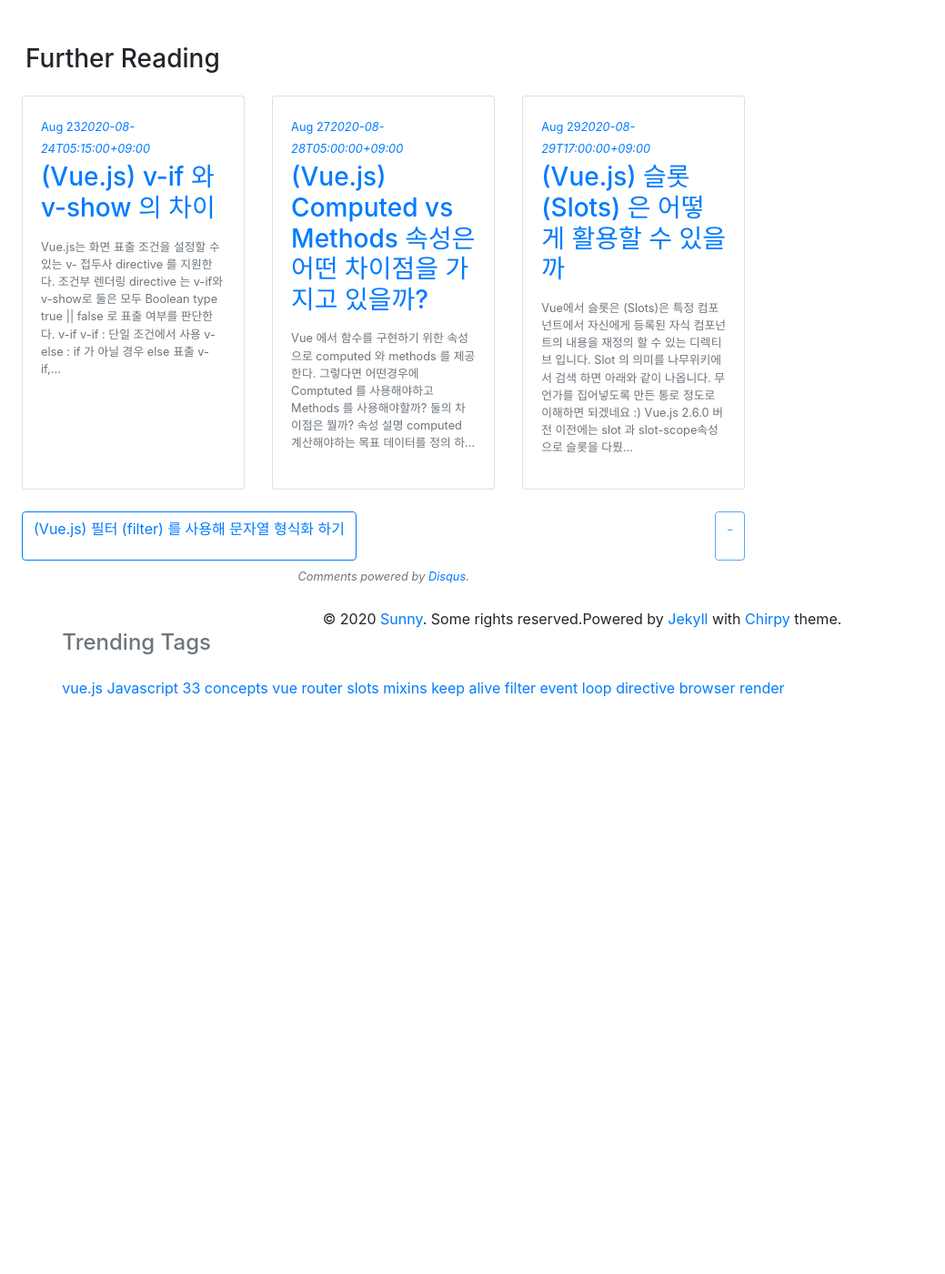
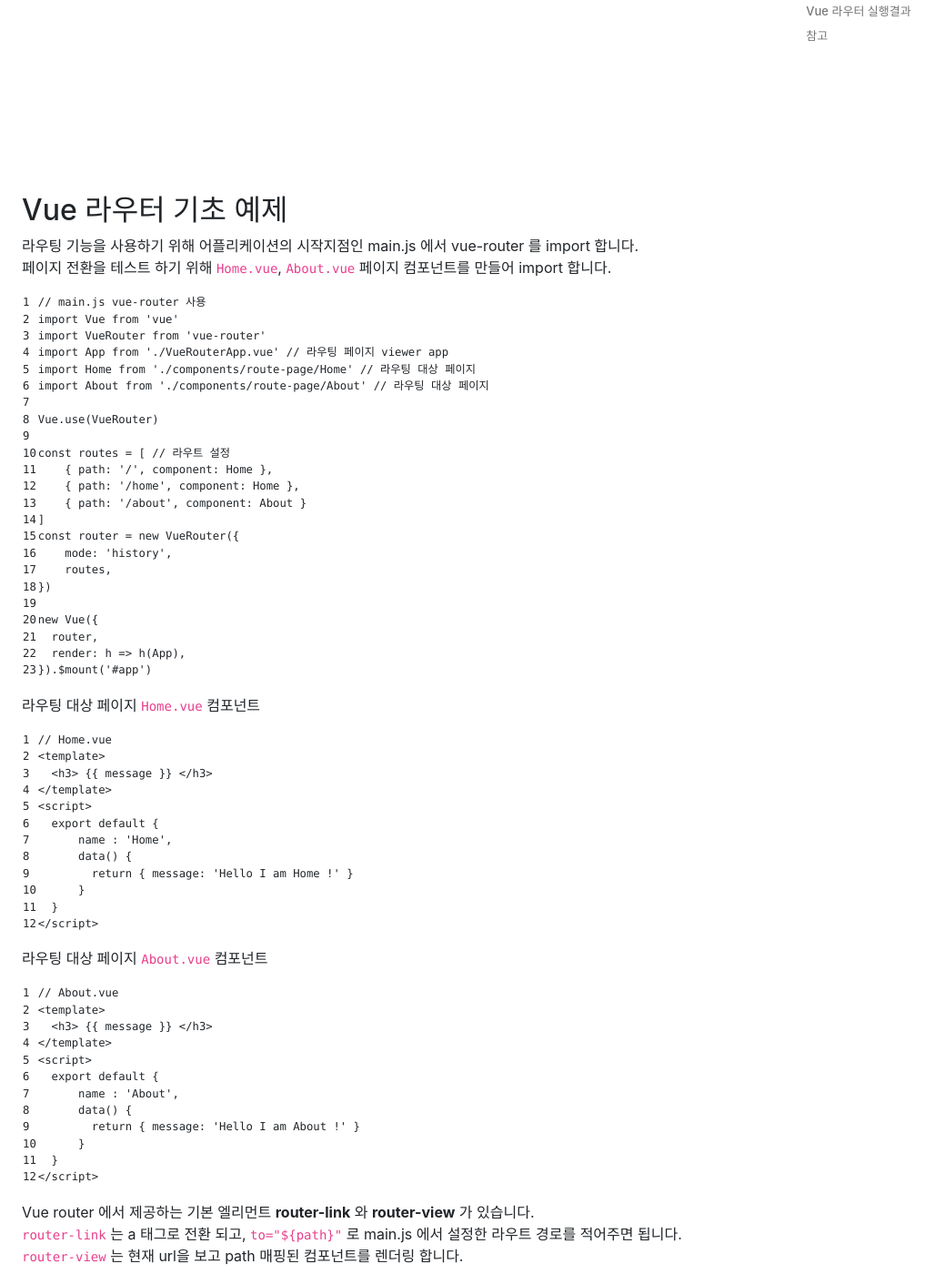
Before and after one commit to Sunny921/sunny4823.github.io, a Jekyll site: the page built from _posts/2020-09-01-vuejs-router-01.md, in a window 1280 px wide and 1400 px high, scrolled down 1159 px. Shown: the whole window at 91% size, without its empty margins (0-1039 px from the left). Built offline with Jekyll 4.4.1, drawn with Linux system fonts in a browser that asks for light colours; nearby versions of some CDN libraries; comment, search, counter and statistics services are not loaded; before the commit the page ends 1943 px from its top, so only the background shows below that; some of the changed text lies outside the part shown.

Commit message:
[post] router basic 1

````diff
--- a/_posts/2020-09-01-vuejs-router-01.md
+++ b/_posts/2020-09-01-vuejs-router-01.md
@@ -1,9 +1,143 @@
 ---
 title: (Vue.js) 라우터 기초 (1)
 author: Sunny
-date: 2020-09-01 12:00:00 +0800
+date: 2020-09-02 10:00:00 +0800
 categories: [Vue.js]
 tags: [vue.js, vue-router]
 ---
 
-Coming Soon -!
+Vue 에서는 `vue-router` 라는  SPA 페이지 전환 공식 라우터를 제공 합니다.
+npm 을 통해 vue-router 를 설치하고, Vue root 인스턴스 생성 전 router 인스턴스를 생성 하면 라우터를 사용할 준비가 된 것 입니다.<br/>
+>✨vue-cli 를 사용할 경우 **Vue.use(VueRouter)** 로 라우터 사용을 명시해야합니다.
+
+
+vue-router 설치
+--------------------------
+
+```shell
+npm i vue-router
+```
+package.json 에 추가된 vue-router 디펜던시
+
+![router dependency](/assets/post/0902-router-basic-dependency.png){: width="350"}
+
+
+Vue 라우터 기초 예제
+--------------------------
+
+라우팅 기능을 사용하기 위해 어플리케이션의 시작지점인 main.js 에서 vue-router 를 import 합니다. <br/>
+페이지 전환을 테스트 하기 위해 `Home.vue`, `About.vue` 페이지 컴포넌트를 만들어 import 합니다. <br/>
+
+```js
+// main.js vue-router 사용
+import Vue from 'vue'
+import VueRouter from 'vue-router'
+import App from './VueRouterApp.vue' // 라우팅 페이지 viewer app
+import Home from './components/route-page/Home' // 라우팅 대상 페이지
+import About from './components/route-page/About' // 라우팅 대상 페이지
+
+Vue.use(VueRouter)
+
+const routes = [ // 라우트 설정
+    { path: '/', component: Home },
+    { path: '/home', component: Home },
+    { path: '/about', component: About }
+]
+const router = new VueRouter({
+    mode: 'history',
+    routes,
+})
+
+new Vue({
+  router,
+  render: h => h(App),
+}).$mount('#app')
+```
+
+라우팅 대상 페이지 `Home.vue` 컴포넌트
+
+```vue
+// Home.vue
+<template>
+  <h3>{% raw %} {{ message }} {% endraw %}</h3>
+</template>
+<script>
+  export default {
+      name : 'Home',
+      data() {
+        return { message: 'Hello I am Home !' }
+      }
+  }
+</script>
+```
+
+라우팅 대상 페이지 `About.vue` 컴포넌트
+
+```vue
+// About.vue
+<template>
+  <h3>{% raw %} {{ message }} {% endraw %}</h3>
+</template>
+<script>
+  export default {
+      name : 'About',
+      data() {
+        return { message: 'Hello I am About !' }
+      }
+  }
+</script>
+```
+
+Vue router 에서 제공하는 기본 엘리먼트 **router-link** 와 **router-view** 가 있습니다. <br/>
+`router-link` 는 a 태그로 전환 되고, `to="${path}"` 로 main.js 에서 설정한 라우트 경로를 적어주면 됩니다. <br/>
+`router-view` 는 현재 url을 보고 path 매핑된 컴포넌트를 렌더링 합니다. <br/>
+
+
+```vue
+// App.vue
+<template>
+  <div id="app">
+    <header>
+      <h1>Vue Router App</h1>
+    </header>
+    <ul>
+      <li><router-link to="/home">home</router-link></li>
+      <li><router-link to="/about">about</router-link></li>
+    </ul>
+    <router-view></router-view> <!-- 컴포넌트 렌더링 -->
+    <footer>
+      <small>Tel. 02-0000-0000, address: xxxx</small>
+    </footer>
+  </div>
+</template>
+
+<script>
+export default {
+    name: 'App',
+    created() {
+        console.log(this.$router)
+    }
+}
+</script>
+```
+
+Vue 라우터 실행결과
+--------------------------
+
+최종 실행결과는 아래와 같습니다 🙂 <br/>
+`/`, `/home` 에서는 Home.vue 컴포넌트 렌더링, `/about` 에서는 About.vue 가 렌더링 되죠. <br/>
+✨ **싱글 페이지 어플리케이션 (SPA)** 에서는 화면의 꿈뻑임(새로고침) 없이 <u>필요한 부분만 렌더링</u>
+하여 사용자에게 시각적 불편함 없는 화면 전환이 큰 장점인 것 같습니다.
+
+![router 기초 페이지 렌더링](/assets/post/0902-router-basic-1.gif)
+
+
+Vue 라우터는 여러 편리한 기능들과 옵션이 존재하는데요. 이번 포스팅은 라우터의 정말 기본적인 기능만 설명하였습니다. <br/>
+다음 포스팅에서 라우터의 기능에대해 계속 다뤄보도록 하겠습니다. ☺️<br/>
+
+
+
+참고
+--------------------------
+
+[Vue Router 공식 홈페이지](https://router.vuejs.org/kr/guide/#html)
````
Also changed, not shown: assets/post/0902-router-basic-dependency.png (added), 17 other files.
